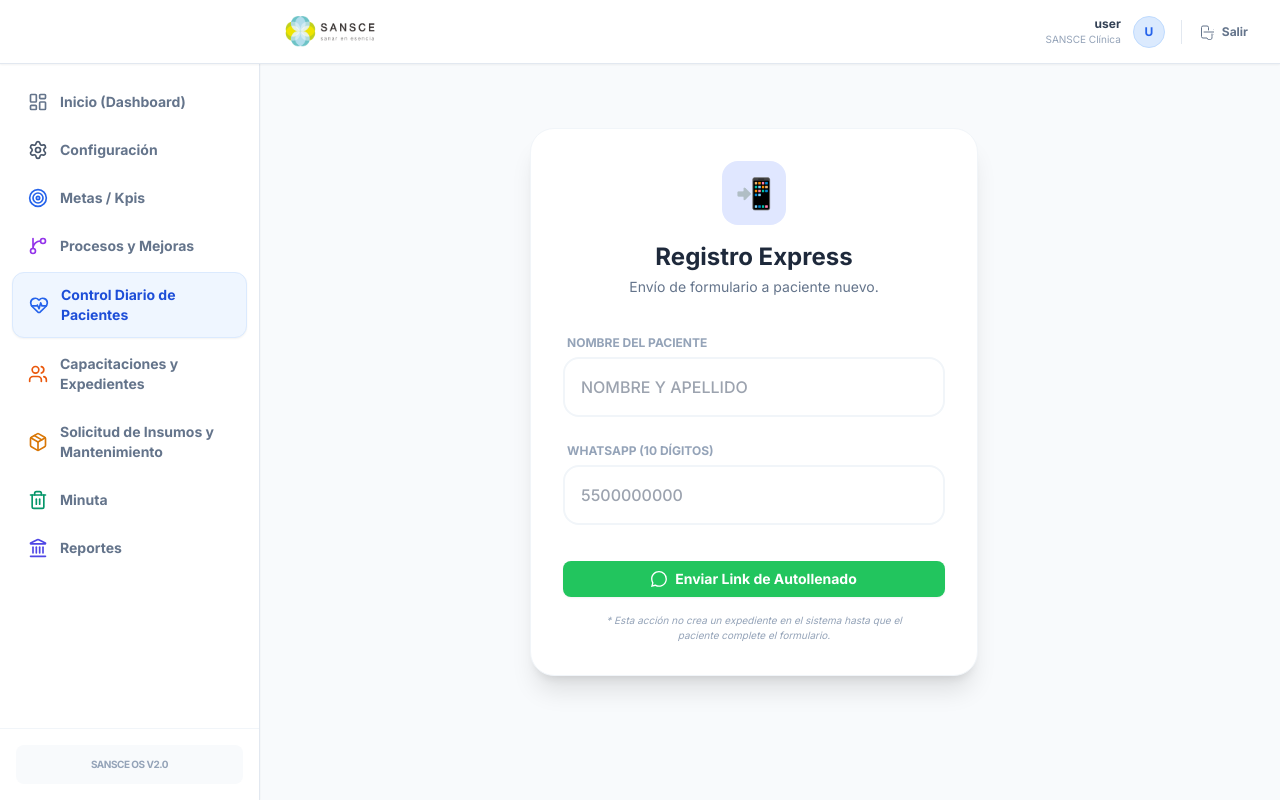
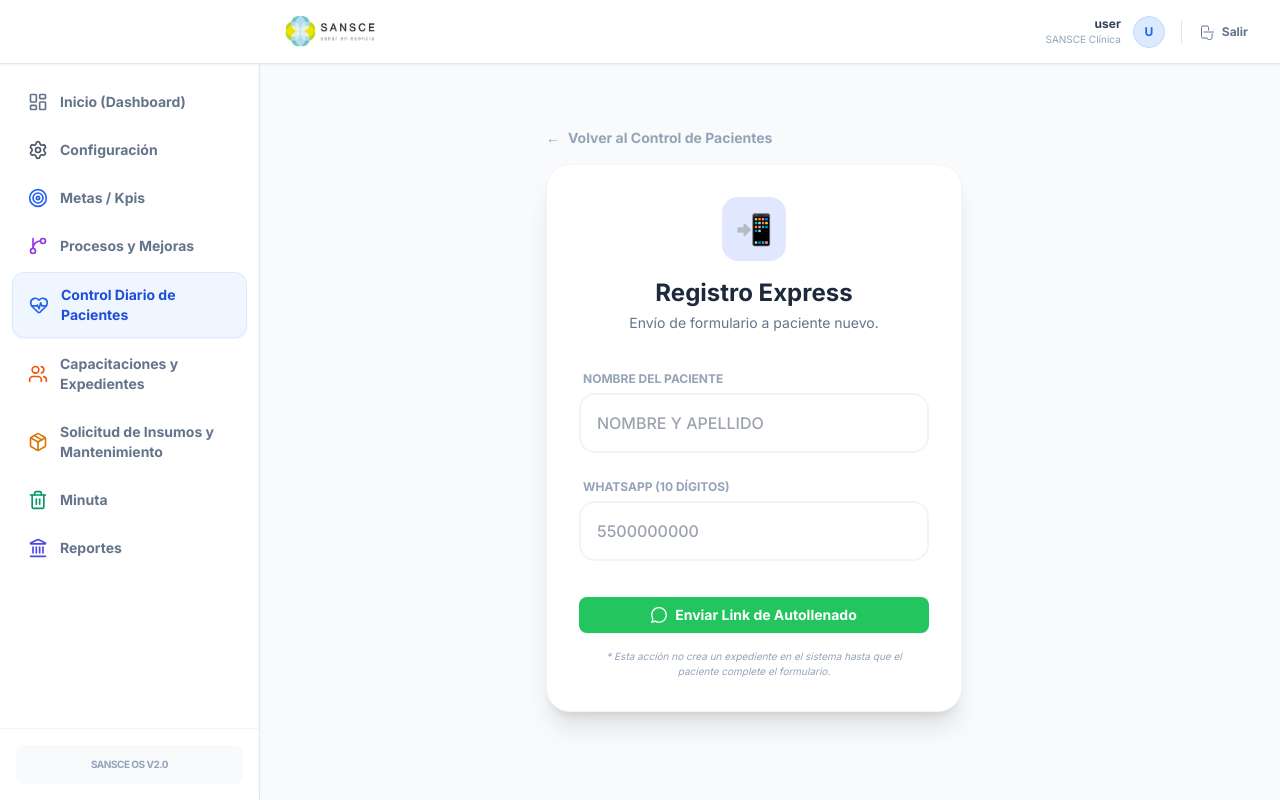
Before and after one commit to alemendez13/sistema-ATU, a Next.js app: page /pacientes/express-wa in a window 1280 px wide. Built offline with nearby package versions, Linux system fonts and the light colour scheme; no server answers; sample sign-in values are in the browser's storage.

Commit message:
Add files via upload

```diff
--- a/app/pacientes/express-wa/page.tsx
+++ b/app/pacientes/express-wa/page.tsx
@@ -3,6 +3,7 @@
 import { useState } from "react";
 import WhatsAppButton from "@/components/ui/WhatsAppButton";
 import ProtectedRoute from "@/components/ProtectedRoute";
+import Link from "next/link";
 
 export default function WhatsAppExpress() {
     const [nombre, setNombre] = useState("");
@@ -13,12 +14,18 @@ export default function WhatsAppExpress() {
 
     return (
         <ProtectedRoute>
-            <div className="max-w-md mx-auto mt-12 p-8 bg-white rounded-3xl shadow-xl border border-slate-100">
-                <div className="text-center mb-8">
-                    <div className="bg-indigo-100 text-indigo-600 w-16 h-16 rounded-2xl flex items-center justify-center mx-auto mb-4 text-3xl">📲</div>
-                    <h2 className="text-2xl font-bold text-slate-800">Registro Express</h2>
-                    <p className="text-sm text-slate-500 mt-1">Envío de formulario a paciente nuevo.</p>
-                </div>
+            <div className="max-w-md mx-auto mt-12 px-4">
+                {/* 👇 Enlace de regreso al Módulo 4 */}
+                <Link href="/pacientes" className="flex items-center gap-2 text-slate-400 hover:text-indigo-600 font-bold text-sm mb-4 transition-all">
+                    <span>←</span> Volver al Control de Pacientes
+                </Link>
+
+                <div className="p-8 bg-white rounded-3xl shadow-xl border border-slate-100">
+                    <div className="text-center mb-8">
+                        <div className="bg-indigo-100 text-indigo-600 w-16 h-16 rounded-2xl flex items-center justify-center mx-auto mb-4 text-3xl">📲</div>
+                        <h2 className="text-2xl font-bold text-slate-800">Registro Express</h2>
+                        <p className="text-sm text-slate-500 mt-1">Envío de formulario a paciente nuevo.</p>
+                    </div>
 
                 <div className="space-y-5">
                     <div>
@@ -54,6 +61,7 @@ export default function WhatsAppExpress() {
                         </p>
                     </div>
                 </div>
+                </div>
             </div>
         </ProtectedRoute>
     );
--- a/app/pacientes/profesionales/page.tsx
+++ b/app/pacientes/profesionales/page.tsx
@@ -1,6 +1,7 @@
 /* app/pacientes/profesionales/page.tsx - Versión "Google Calendar Style" */
 import { getMedicosAction } from "@/lib/actions";
 import ProtectedRoute from "@/components/ProtectedRoute";
+import Link from "next/link";
 
 const DIAS_NOM = ["-", "Lunes", "Martes", "Miércoles", "Jueves", "Viernes", "Sábado"];
 const HORAS_DISPLAY = ["08:00", "10:00", "12:00", "14:00", "16:00", "18:00", "20:00"];
@@ -43,9 +44,17 @@ export default async function CatalogoProfesionales() {
     return (
         <ProtectedRoute>
             <div className="max-w-7xl mx-auto p-4 md:p-8">
-                <header className="mb-10">
-                    <h1 className="text-3xl font-black text-slate-900 tracking-tighter uppercase">Disponibilidad de Profesionales</h1>
-                    <p className="text-slate-500 font-medium italic">Vista de agenda semanal por especialista</p>
+                <header className="mb-10 flex items-center gap-4">
+                    {/* 👇 Flecha de vinculación de regreso al Módulo 4 */}
+                    <Link href="/pacientes" className="text-slate-400 hover:text-blue-600 transition-colors">
+                        <svg xmlns="http://www.w3.org/2000/svg" fill="none" viewBox="0 0 24 24" strokeWidth={2.5} stroke="currentColor" className="w-8 h-8">
+                            <path strokeLinecap="round" strokeLinejoin="round" d="M10.5 19.5L3 12m0 0l7.5-7.5M3 12h18" />
+                        </svg>
+                    </Link>
+                    <div>
+                        <h1 className="text-3xl font-black text-slate-900 tracking-tighter uppercase">Agenda Semanal de Profesionales</h1>
+                        <p className="text-slate-500 font-medium italic">Vista de agenda semanal por especialista</p>
+                    </div>
                 </header>
 
                 <div className="grid grid-cols-1 xl:grid-cols-2 gap-10">
```
